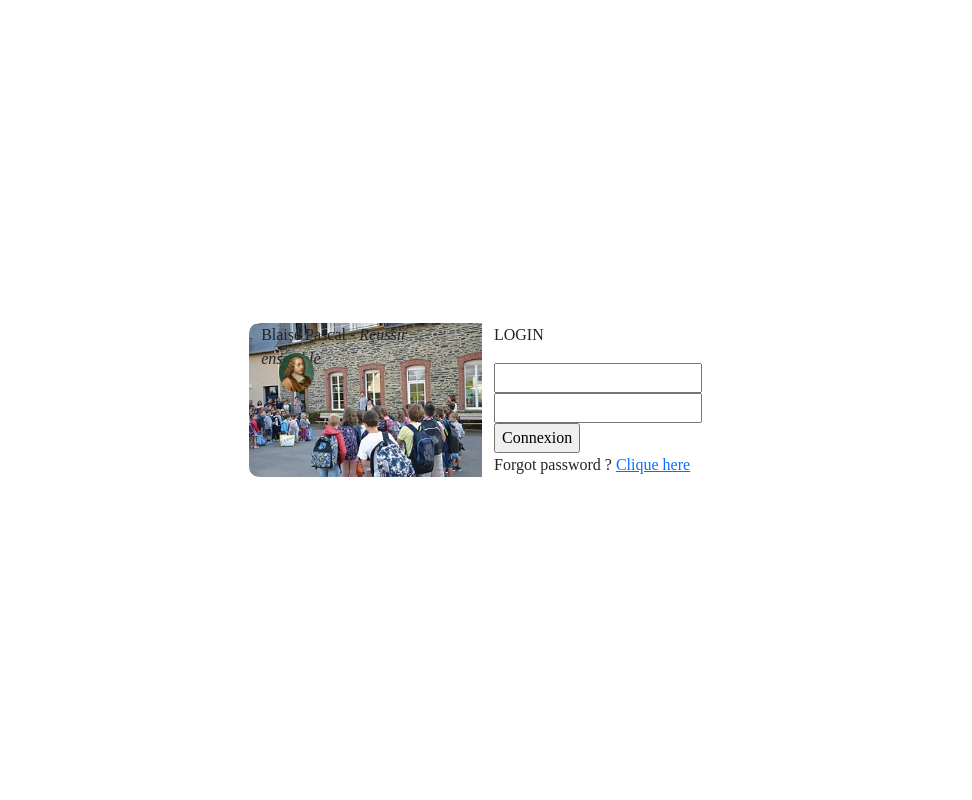
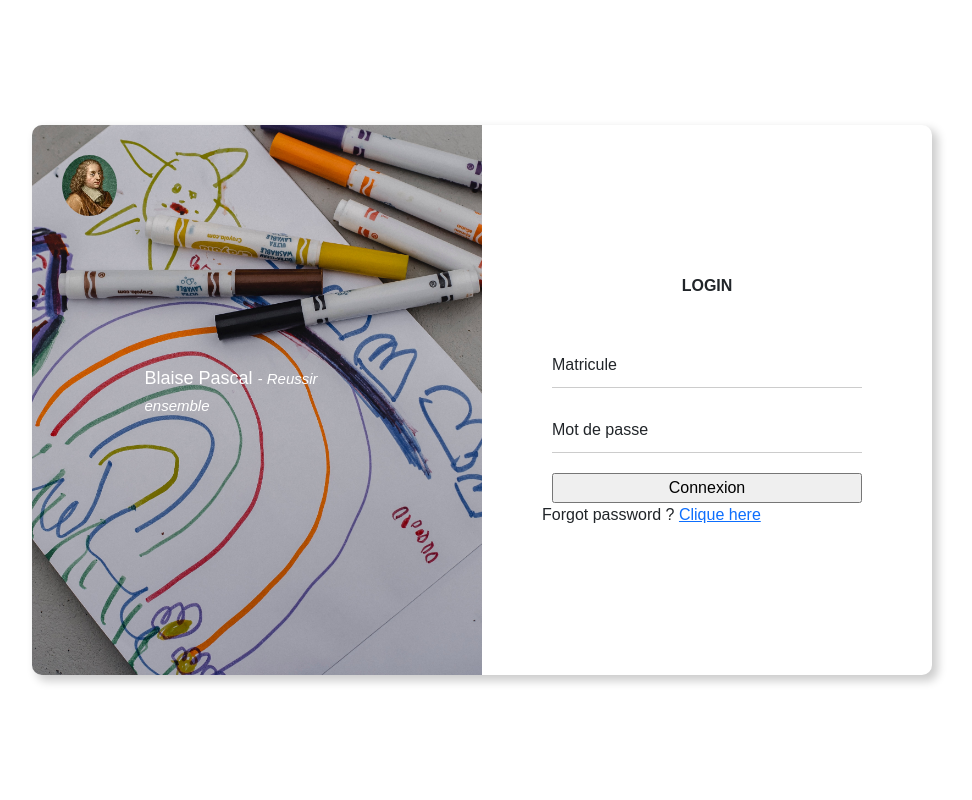
Before and after one commit to Gaston667/ECOLE, a Flask app: page /login in a window 1280 px wide. Shown: the whole page, without its empty margins (158-1130 px from the left). Run offline with Flask 3, Linux system fonts and the light colour scheme.

Commit message:
new modif login

```diff
--- a/static/css/styles_login.css
+++ b/static/css/styles_login.css
@@ -1,5 +1,6 @@
 *{
-    font-family: 'Poppins', 'sans-serif';
+    /* font-family: 'Poppins', 'sans-serif'; */
+    font-family: Arial, Helvetica, sans-serif;
 }.wrapper{
     background-color: #ececec;
     padding: 0 20px 0 20px;
@@ -8,21 +9,91 @@
     align-items: center;
     justify-content: center;
     min-height: 100vh;
-}.img{
-    width: 35px;
-    position: absolute;
-    top: 30px;
+}.row{
+    width: 900px;
+    height: 550px;
+    border-radius: 10px;
+    background-color: #fff;
+    box-shadow: 5px 5px 10px 1px rgba(0, 0, 0, 0.2);
 }.side-image{
-    background-image: url(../img/ecole.png);
+    background-image: url(../img/pexels-allan-mas-5622361.jpg);
     background-position: center;
     background-size: cover;
     background-repeat: no-repeat;
     position: relative;
     border-radius: 10px 0 0 10px;
-}img{
-    width: 35px;
+}
+img{
+    width: 55px;
     border-radius: 50%;
     position: absolute;
     left: 30px;
     top: 30px;
+}.text{
+    position: absolute;
+    left: 50%;
+    top: 50%;
+    transform: translate(-50%, -50%);
+}.text p{
+    color: #fff;
+    font-size: 18px;
+}i{
+    font-weight: 400;
+    font-size: 15px;
+}.right{
+    display: flex;
+    justify-content: center;
+    align-items: center;
+    position: relative;
+}.input-box{
+    width: 330px;
+    box-sizing: border-box;
+}.input-box header{
+    font-weight: 700;
+    text-align: center;
+    margin-bottom: 45px;
+}.input-field{
+    display: flex;
+    flex-direction: column;
+    position: relative;
+    padding: 0 10px 0 10px;
+}.input{
+    height: 45px;
+    width: 100%;
+    background: transparent;
+    border: none;
+    border-bottom: 1px solid rgba(0, 0, 0, 0.2);
+    margin-bottom: 20px;
+    outline: none;
+    color: #40414a;
+}.input-box .input-field label{
+    position: absolute;
+    top: 10px;
+    left: 10px;
+    pointer-events: none;
+    transition: .5s;
+}.input-field .input:focus ~ label{
+    top: -10px;
+    font-size: 13px;
+}.input-field .input:valid ~ label{
+    top: -10px;
+    font-size: 13px;
+    color: #5d5076;
 }
+/* }.input-field .underline{
+    position: absolute;
+    top: 100%;
+    left: 0;
+    width: 100%;
+    height: 2px;
+} */
+/* }.input-field .underline::before{
+    content: '';
+    position: absolute;
+    top: 0;
+    left: 0;
+    width: 0%;
+    height: 100%;
+    background: #2691d9;
+    transition: .5s;
+} */
--- a/templates/login.html
+++ b/templates/login.html
@@ -25,10 +25,12 @@
                             <p> {{ message }} </p>
                         </div>
                         <div class="input-field">
-                            <input type="text" class="input" id="text" required autocomplete="off">
+                            <input type="text" class="input" id="matricule" name="matricule" required autocomplete="off">
+                            <label for="matricule">Matricule </label>
                         </div>
                         <div class="input-field">
-                            <input type="password" class="input" id="mdp" required>
+                            <input type="password" class="input" id="password" name="password" required>
+                            <label for="password">Mot de passe </label>
                         </div>
                         <div class="input-field">
                             <input type="submit" class="submit" value="Connexion">
@@ -57,8 +59,7 @@
                 <div class="input-box">
                      <span class="icon"><ion-icon name="lock-closed"></ion-icon></span>
                     <span class="icon"><ion-icon name="lock-closed-outline"></ion-icon></span>
-                    <input type="password" id="password" name="password" required>
-                    <label for="password">Mot de passe </label>
+
                 </div> -->
                 <!-- <div class="select">
                     <label for="role">Rôle:</label>
```
Also changed, not shown: static/img/ecole.png (deleted), static/img/pexels-allan-mas-5622361.jpg (added).
